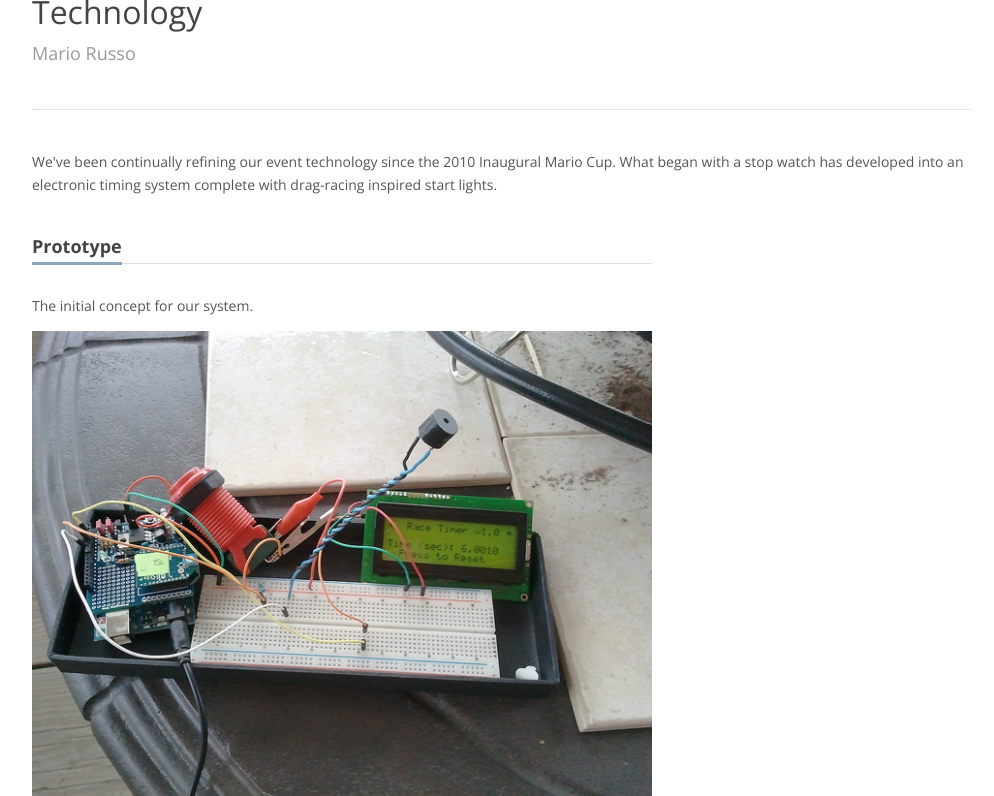
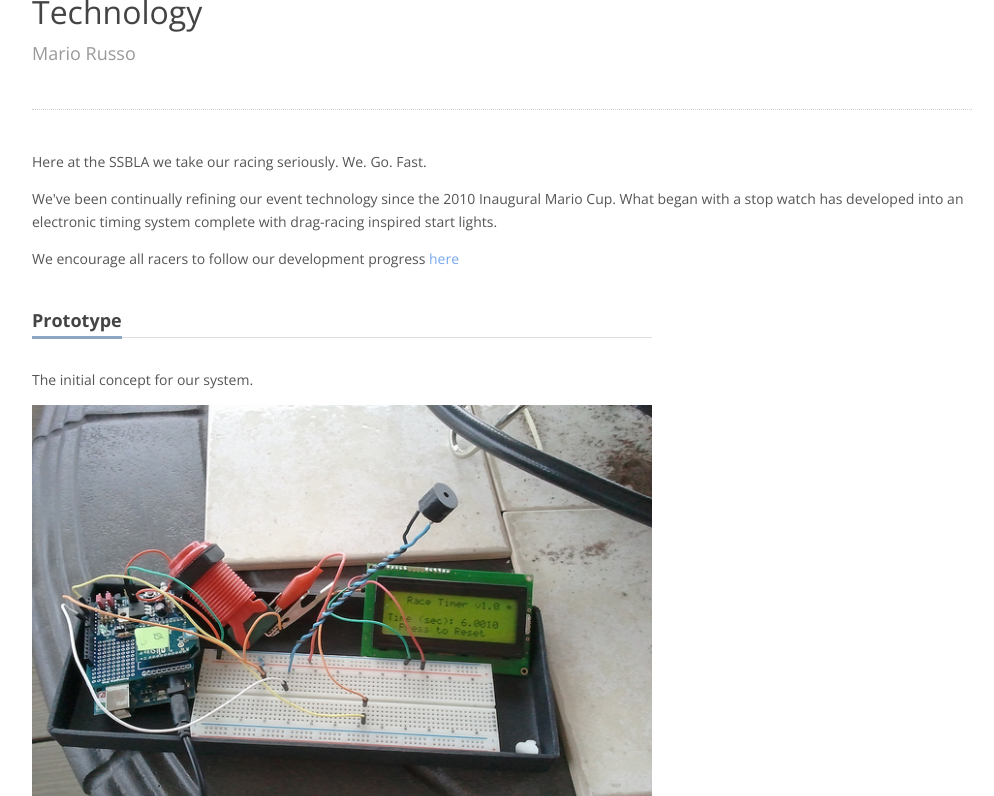
Before and after one commit to ssbla/ssbla.github.io, a Jekyll site: the page built from _posts/2013-08-22-technology.md, in a window 1280 px wide and 900 px high, cut to the strip 104-900 px from the top of the window. Shown: the whole strip, without its empty margins (138-1132 px from the left). Built offline with Jekyll 4.4.1, drawn with Linux system fonts in a browser that asks for light colours; some web fonts are replaced; some of the changed text lies outside the part shown.

Commit message:
updated intro copy on tech page
also moved progress tracking link to top of page

```diff
--- a/_posts/2013-08-22-technology.md
+++ b/_posts/2013-08-22-technology.md
@@ -9,7 +9,10 @@ permalink: /tech/
 
 <div class="row">
 	<div class="full column">
+		<p>Here at the SSBLA we take our racing seriously. We. Go. Fast.</p>
 		<p>We've been continually refining our event technology since the 2010 Inaugural Mario Cup. What began with a stop watch has developed into an electronic timing system complete with drag-racing inspired start lights.</p>
+		<p>We encourage all racers to follow our development progress <a href="https://github.com/dotMR/LugeRacerTimer/issues">here</a>
+		</p>
 	</div>
 </div>
 
```
Also changed, not shown: other parts of _posts/2013-08-22-technology.md (+0 -1 lines).
